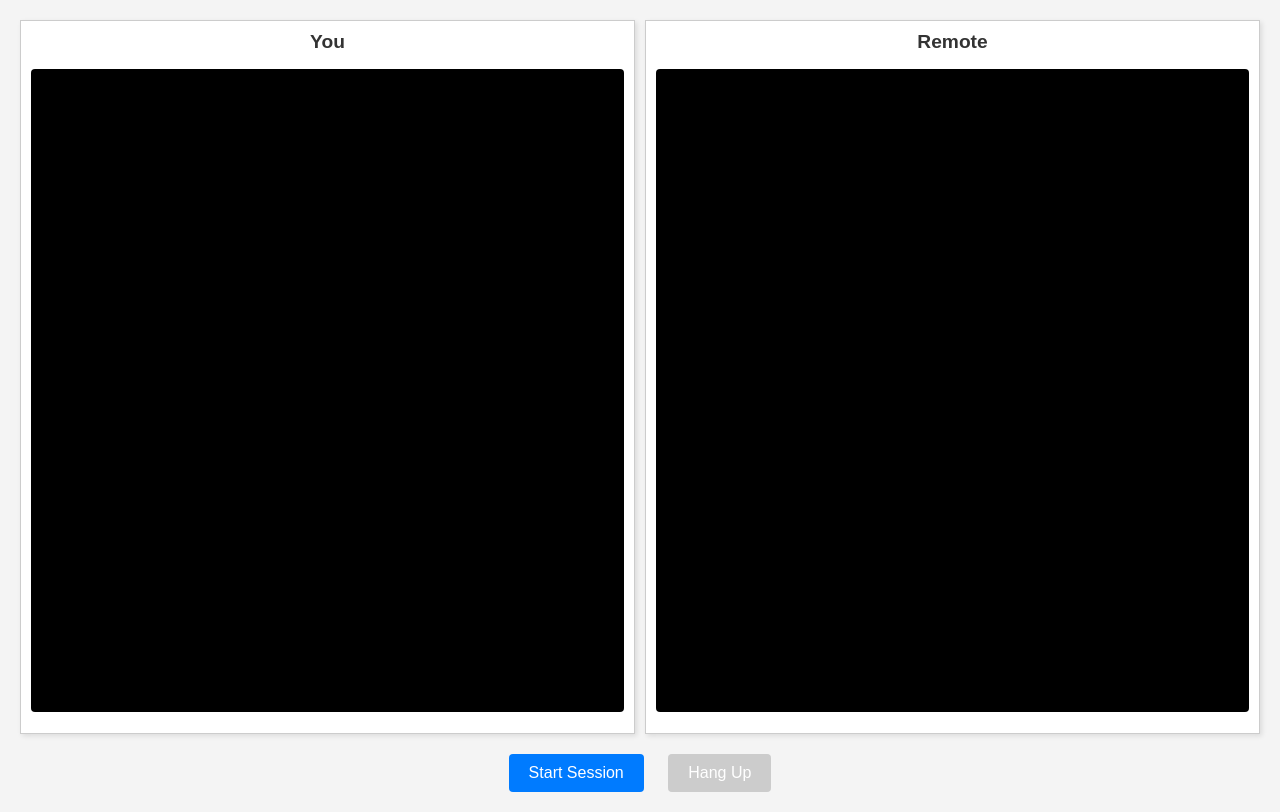
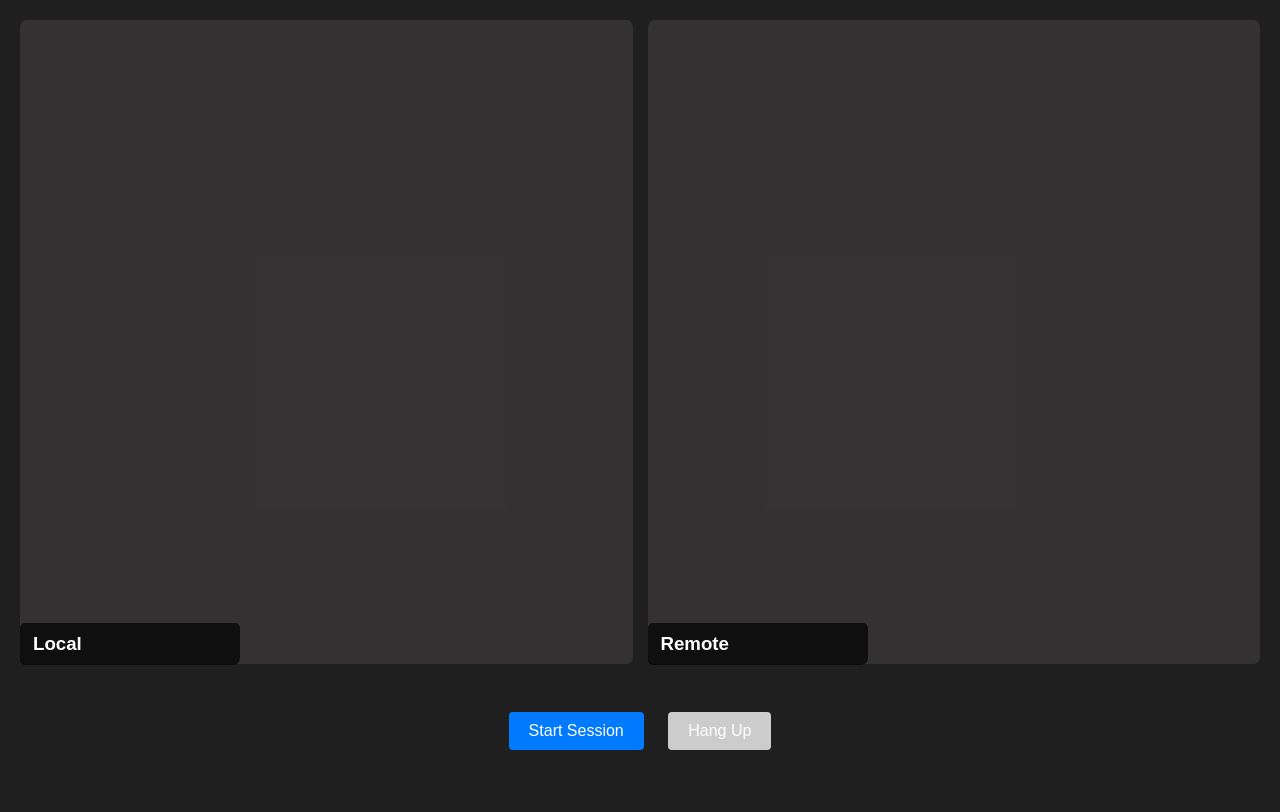
Before and after one commit to Lanchu2hen9/CCWebRTC, a plain HTML site: page public/index.html in a window 1280 px wide. Drawn offline with Linux system fonts and the light colour scheme.

Commit message:
the nametags might be a bit janky.

```diff
--- a/public/index.html
+++ b/public/index.html
@@ -9,12 +9,18 @@
   <body>
     <div class="video-container">
       <div class="video-box">
-        <h2>You</h2>
         <video id="localVideo" autoplay playsinline muted></video>
+        <h2>
+          Local
+          <div class="NameBox"></div>
+        </h2>
       </div>
       <div class="video-box">
-        <h2>Remote</h2>
         <video id="remoteVideo" autoplay playsinline></video>
+        <h2>
+          Remote
+          <div class="NameBox"></div>
+        </h2>
       </div>
     </div>
 
--- a/public/style.css
+++ b/public/style.css
@@ -1,7 +1,7 @@
 body {
   font-family: sans-serif;
   margin: 20px;
-  background-color: #f4f4f4;
+  background-color: #1f1e1efd;
   color: #333;
 }
 
@@ -13,26 +13,43 @@ h2 {
 .video-container {
   display: flex;
   justify-content: space-between;
-  gap: 10px;
+  gap: 15px;
 
   /*Margin for the chat and hang up/call functions/btns*/
-  margin-bottom: 20px;
+  /* margin-bottom: 20px; */
 }
 
 .video-box {
   width: calc(60% - 10px);
   height: calc(89vh - 20px);
 
-  border: 1px solid #ccc;
-  background-color: #fff;
-  padding: 10px;
-  box-shadow: 2px 2px 5px rgba(0, 0, 0, 0.1);
+  /* background-color: #fff; */
+  /* padding: 10px; */
+  /* box-shadow: 2px 2px 5px rgba(0, 0, 0, 0.1); */
 }
 
 .video-box h2 {
   flex-shrink: 0;
-  margin-top: 0;
-  font-size: 1.2em;
+  text-align: left;
+  color: white;
+  margin: 10px;
+  font-size: 14pt;
+  position: relative;
+  top: -45px;
+  left: 3px;
+  z-index: 5;
+}
+
+.NameBox {
+  background-color: rgba(0, 0, 0, 0.7);
+  width: 200px;
+  height: 22px;
+  padding: 10px;
+  border-radius: 5px 5px 7px 5px;
+  position: relative;
+  top: -32px;
+  left: -13px;
+  z-index: -1;
 }
 
 video {
@@ -43,8 +60,9 @@ video {
   object-fit: cover;
 
   height: calc(93%);
-  background-color: #000000;
-  border-radius: 4px;
+  background-color: #343232fd;
+  /* border: 2px solid #00ff26; */
+  border-radius: 7px;
 }
 
 .controls {
```
